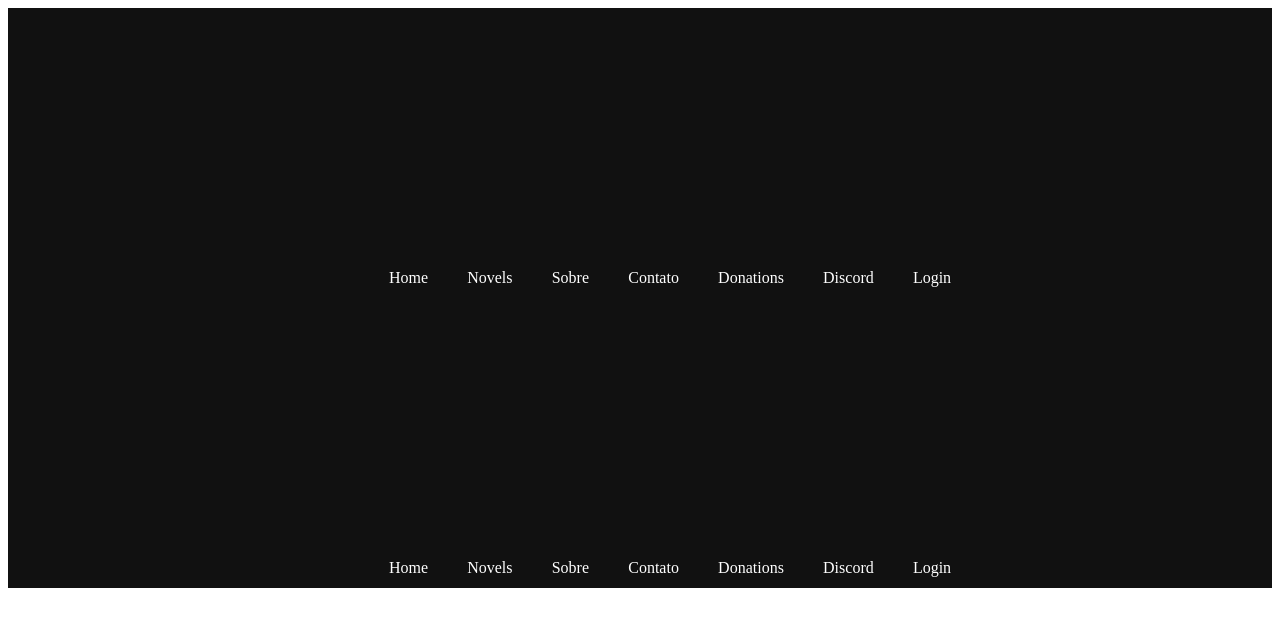
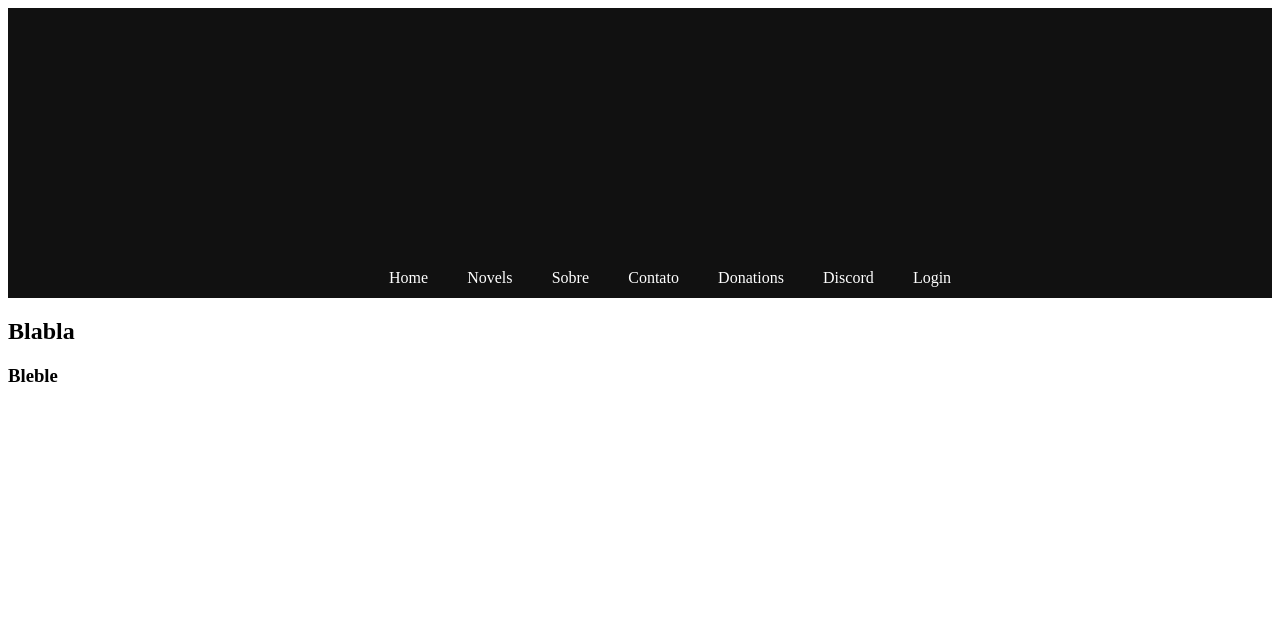
Before and after one commit to JoasNogueira/novel-reader-site, a React (Create React App) app: page / in a window 1280 px wide. Shown: the top 626 px of the page. Built offline with nearby package versions, Linux system fonts and the light colour scheme; the HTML template or start-up script is replaced by a standard one.

Commit message:
Criado componente Feed da pagina Home

```diff
--- /dev/null
+++ b/src/pages/Home/components/Feed/index.jsx
@@ -0,0 +1,13 @@
+import './style.css'
+
+
+export default function Feed(){
+
+
+    return(
+        <div>
+            <h2>Blabla</h2>
+            <h3>Bleble</h3>
+        </div>
+    )
+}
--- a/src/pages/Home/index.jsx
+++ b/src/pages/Home/index.jsx
@@ -1,11 +1,10 @@
-import Logo from "../../components/Logo";
-import Menu from "../../components/Menu";
+import Feed from "./components/Feed";
+
 
 export default function Home(){
     return(
         <div className="Conteiner">
-            <Logo></Logo>
-            <Menu></Menu>
+            <Feed></Feed>
         </div>
     );
 }
--- a/src/pages/Home/styles.css
+++ b/src/pages/Home/styles.css
@@ -0,0 +1,3 @@
+.Conteiner{
+    margin: none;
+}
```
Also changed, not shown: src/pages/Home/components/Feed/style.css (added).
